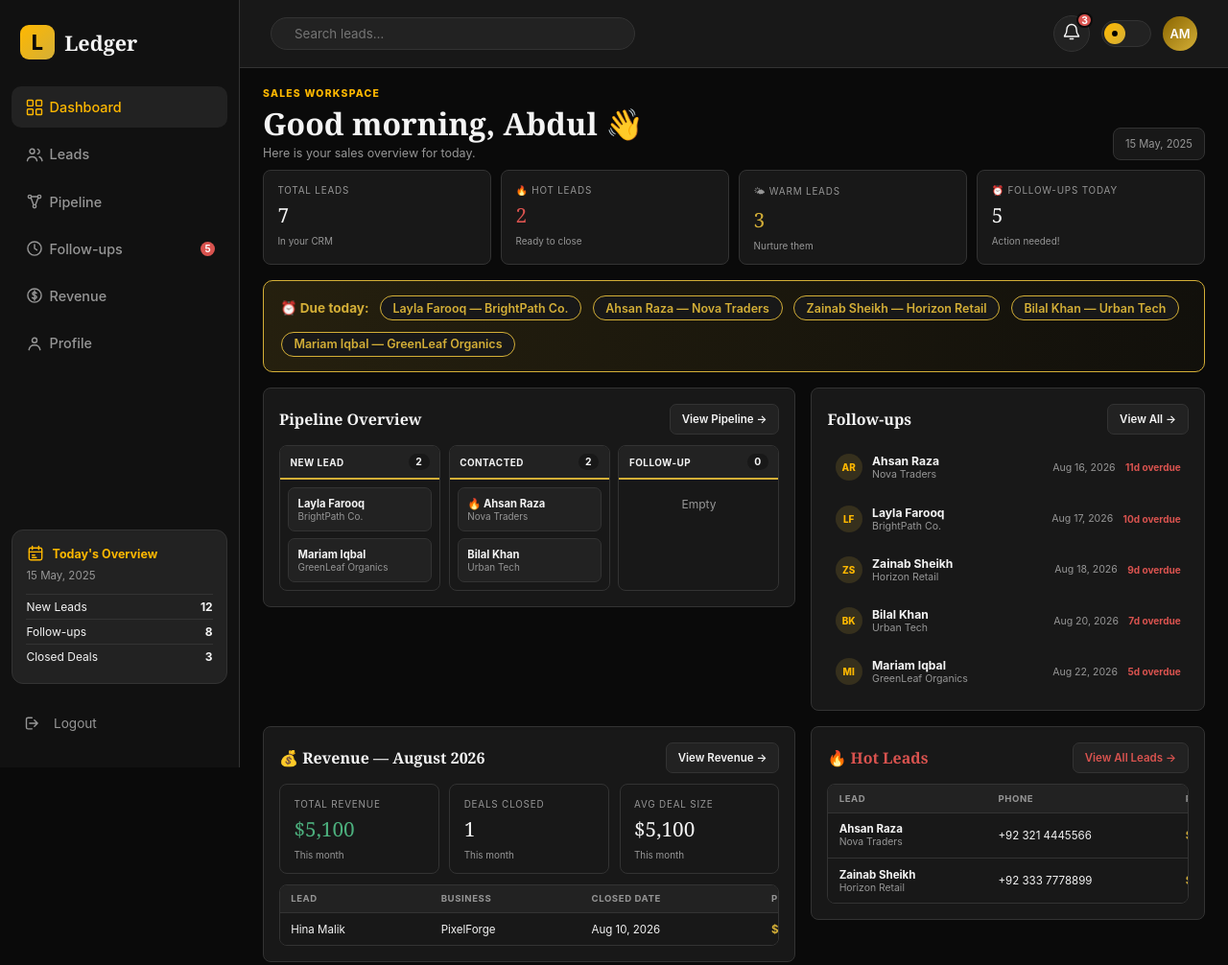
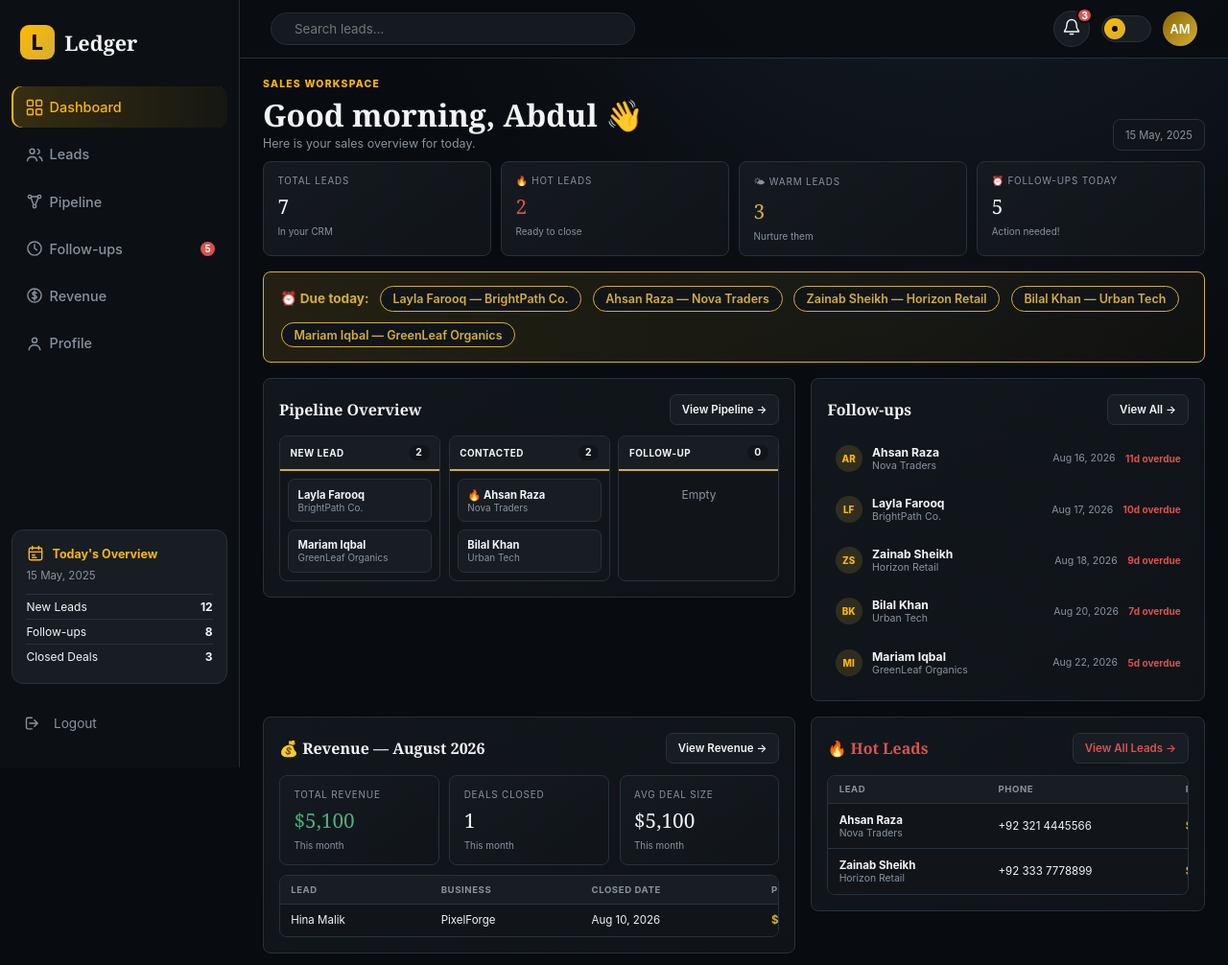
Before and after one commit to AbdulMoeez009/ledger-crm, a website with bundled scripts: page index.html in a window 1280 px wide. Shown: the top 1006 px of the page at 96% size. Built offline with nearby package versions, Linux system fonts and the light colour scheme; files whose address does not match are found by name.

Commit message:
Match CRM visual theme to reference

```diff
--- a/css/style.css
+++ b/css/style.css
@@ -4,14 +4,14 @@
   --warm: #C9A227; --warm-bg: rgba(201,162,39,.12);
   --cold: #5B8FBF; --cold-bg: rgba(91,143,191,.12);
   --gain: #4CAF7D;
-  --radius: 10px;
+  --radius: 8px;
   --ff-display: 'Fraunces', Georgia, serif;
   --ff-body: 'Inter', -apple-system, sans-serif;
 }
 
 html[data-theme="dark"]{
-  --bg:#0A0A0A; --surface:#181818; --surface-2:#222222; --border:#333333;
-  --text:#F4F4F4; --text-dim:#969696; --shadow:0 8px 30px rgba(0,0,0,0.5);
+  --bg:#080B0F; --surface:#11151A; --surface-2:#181D23; --border:#29313A;
+  --text:#F3F4F6; --text-dim:#89929D; --shadow:0 8px 30px rgba(0,0,0,0.5);
 }
 
 html[data-theme="light"]{
@@ -21,7 +21,7 @@ html[data-theme="light"]{
 
 * { margin:0; padding:0; box-sizing:border-box; }
 body {
-  background:var(--bg); color:var(--text); font-family:var(--ff-body);
+  background:radial-gradient(circle at 78% -20%, #18202A 0, var(--bg) 38%); color:var(--text); font-family:var(--ff-body);
   transition:background .4s,color .4s; min-height:100vh; -webkit-font-smoothing:antialiased; overflow-x:hidden;
 }
 a { color:inherit; text-decoration:none; }
@@ -44,8 +44,8 @@ button { font-family:inherit; cursor:pointer; border:none; background:none; colo
 }
 
 header.topbar {
-  grid-area:header; display:flex; align-items:center; justify-content:space-between; gap:1rem; padding:1rem clamp(1rem,3vw,2rem);
-  border-bottom:1px solid var(--border); background:var(--surface); position:sticky; top:0; z-index:30;
+  grid-area:header; display:flex; align-items:center; justify-content:space-between; gap:1rem; padding:.7rem clamp(1rem,3vw,2rem);
+  border-bottom:1px solid var(--border); background:rgba(10,13,17,.94); position:sticky; top:0; z-index:30;
 }
 .brand { display:flex; align-items:center; gap:.6rem; font-family:var(--ff-display); font-size:clamp(1.1rem,2vw,1.4rem); }
 .brand .mark {
@@ -53,7 +53,7 @@ header.topbar {
   display:grid; place-items:center; font-weight:700; color:#0B0A08; font-family:var(--ff-body);
 }
 .search {
-  flex:1; max-width:380px; display:flex; align-items:center; gap:.5rem; background:var(--surface-2); border:1px solid var(--border);
+  flex:1; max-width:380px; display:flex; align-items:center; gap:.5rem; background:#151A20; border:1px solid #252D36;
   border-radius:999px; padding:.5rem 1rem; color:var(--text-dim); font-size:.85rem;
 }
 .search input { background:none; border:none; color:var(--text); width:100%; font-family:inherit; }
@@ -73,7 +73,7 @@ html[data-theme="light"] .theme-toggle .knob { transform:translateX(24px); }
 }
 
 .sidebar {
-  grid-area:nav; background:#111111; border-right:1px solid var(--border); display:flex; flex-direction:row; align-items:center; justify-content:space-around;
+  grid-area:nav; background:#0C1014; border-right:1px solid #252C34; display:flex; flex-direction:row; align-items:center; justify-content:space-around;
   padding:.6rem; position:sticky; bottom:0; z-index:10; order:2;
 }
 .side-brand { display:flex; align-items:center; gap:.65rem; padding:.15rem .55rem 1.35rem; font-family:var(--ff-display); font-size:1.35rem; font-weight:600; color:var(--text); }
@@ -99,7 +99,10 @@ html[data-theme="light"] .theme-toggle .knob { transform:translateX(24px); }
 @media (min-width:1024px) {
   .nav-link span.label { display:inline; }
 }
-.nav-link:hover, .nav-link.active { background:var(--surface-2); color:var(--gold-bright); }
+@media (min-width:900px) and (max-width:1023px) {
+  .nav-link span.label { display:inline; }
+}
+.nav-link:hover, .nav-link.active { background:linear-gradient(90deg,rgba(255,184,0,.18),rgba(255,184,0,.04)); color:var(--gold-bright); box-shadow:inset 2px 0 var(--gold-bright); }
 .nav-link .icon { display:grid; place-items:center; width:22px; height:22px; font-size:1.1rem; }
 .nav-link svg, .header-icon svg, .today-icon svg, .logout-icon svg { width:20px; height:20px; fill:none; stroke:currentColor; stroke-width:1.7; stroke-linecap:round; stroke-linejoin:round; }
 .nav-badge {
@@ -154,7 +157,7 @@ main {
 
 .stats-grid { display:grid; grid-template-columns:repeat(auto-fit,minmax(160px,1fr)); gap:1rem; }
 .stat-card {
-  background:var(--surface); border:1px solid var(--border); border-radius:var(--radius); padding:1.1rem 1.25rem; display:flex;
+  background:linear-gradient(145deg,#151A20,#101419); border:1px solid var(--border); border-radius:var(--radius); padding:1.1rem 1.25rem; display:flex;
   flex-direction:column; gap:.4rem; transition:transform .25s,box-shadow .25s,border-color .25s; animation:riseIn .6s ease both;
 }
 .stat-card:hover { transform:translateY(-4px); box-shadow:var(--shadow); border-color:var(--gold); }
@@ -163,7 +166,7 @@ main {
 .stat-card .desc { font-size:.72rem; color:var(--text-dim); }
 
 .panel {
-  background:var(--surface); border:1px solid var(--border); border-radius:var(--radius); padding:1rem; animation:riseIn .6s ease both;
+  background:linear-gradient(145deg,#12171D,#0F1318); border:1px solid var(--border); border-radius:var(--radius); padding:1rem; animation:riseIn .6s ease both;
 }
 .panel-head { display:flex; align-items:center; justify-content:space-between; margin-bottom:1rem; gap:1rem; flex-wrap:wrap; }
 .panel-head h2 { font-family:var(--ff-display); font-size:1.25rem; font-weight:600; }
```
